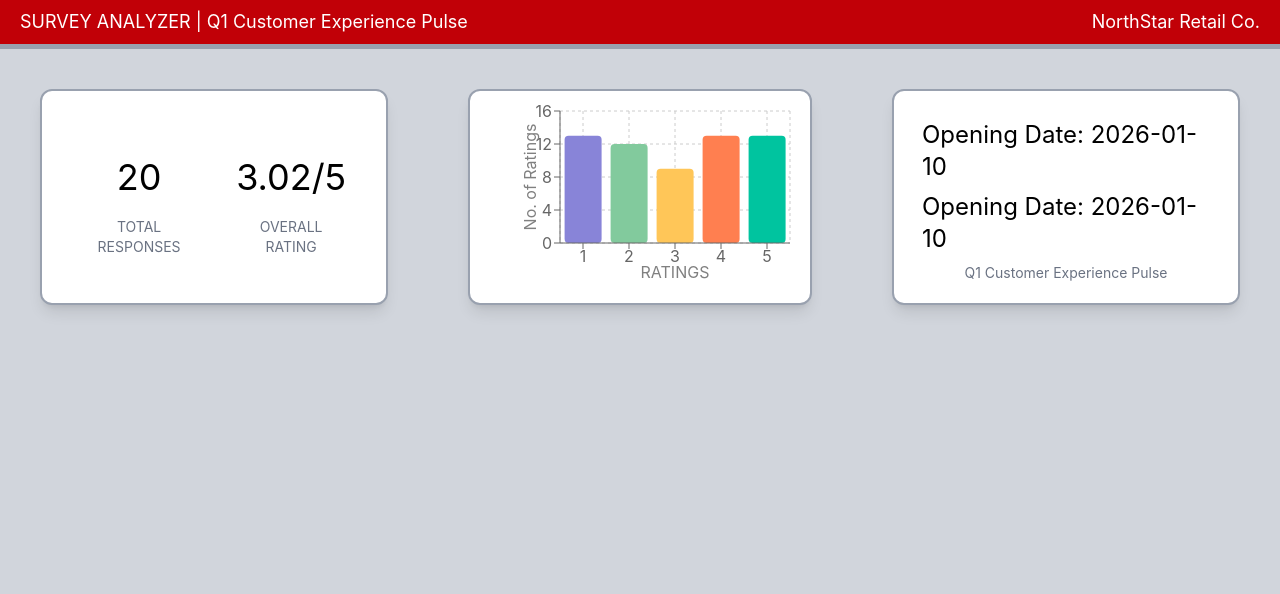
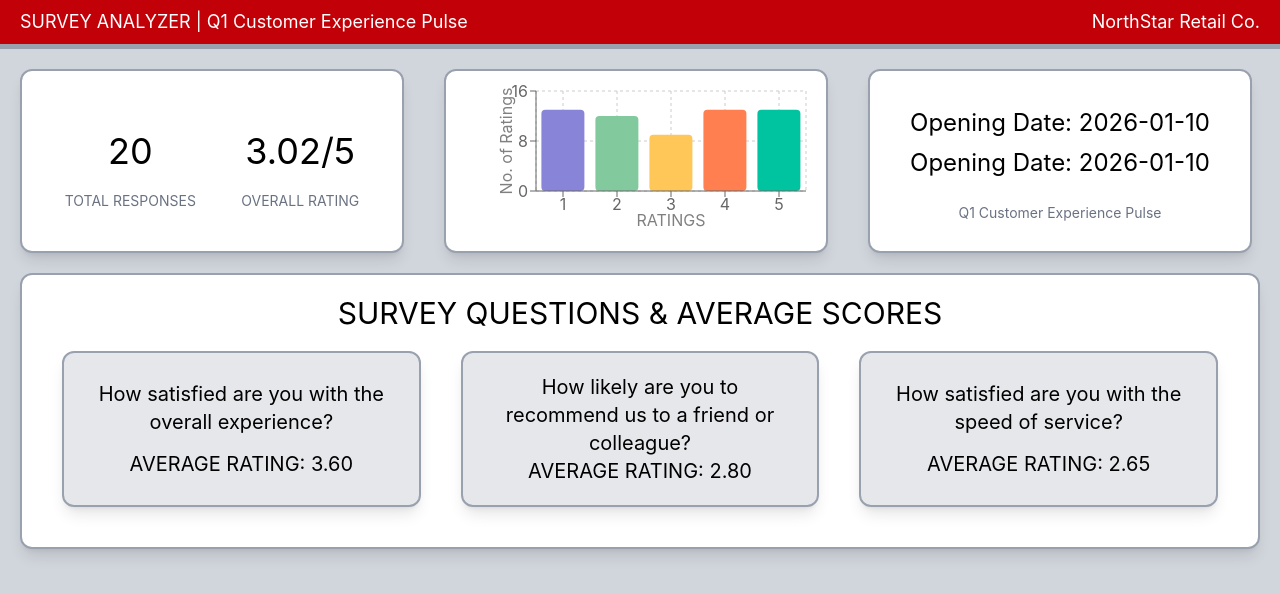
Before and after one commit to Rounik25/Dashboard-React-Tailwind, a React (Vite) app: page / in a window 1280 px wide. Shown: the top 594 px of the page. Built offline with nearby package versions, Linux system fonts and the light colour scheme.

Commit message:
added Question section

```diff
--- a/src/App.jsx
+++ b/src/App.jsx
@@ -9,8 +9,8 @@ function App() {
     <div className="bg-gray-300 h-screen">
       <Header data={data} />
       <KPI data={data} />
-      <Question />
-      <FilteredData />
+      <Question data={data} />
+      <FilteredData data={data} />
     </div>
   )
 }
--- a/src/Sections/Question.jsx
+++ b/src/Sections/Question.jsx
@@ -1,5 +1,20 @@
-export function Question(){
+import { QuestionCard } from "../components/Question/QuestionCard"
+
+export function Question({data}){
+    const questions=data.survey.questions
+    let id=0
+    console.log(questions.length)
     return (
-        <></>
+        <div className="flex flex-col mx-5 bg-white p-5 rounded-xl shadow-lg border-2 border-gray-400  justify-around">
+            <div className="text-center text-3xl">SURVEY QUESTIONS & AVERAGE SCORES</div>
+            <div className="flex">
+                {questions.map(question => {
+                    {id++}
+                    return(
+                        <QuestionCard key={id} data={data} text={question.text} id={id} />
+                    )
+                })}
+            </div>
+        </div>
     )
 }
--- a/src/components/KPI/KPI1.jsx
+++ b/src/components/KPI/KPI1.jsx
@@ -6,7 +6,7 @@ export function KPI1({data}){
     })
     rating = rating / (responses.length * 3)
     return (
-        <div className="flex m-10 bg-white p-5 rounded-xl shadow-lg border-2 border-gray-400 w-3/10 justify-around">
+        <div className="flex m-5 bg-white p-5 rounded-xl shadow-lg border-2 border-gray-400 w-3/10 justify-around">
             <div className="flex flex-col justify-center items-center text-center m-5 ">
                 <div className="flex h-20 items-center text-4xl">
                     {Object.keys(responses).length}
--- a/src/components/KPI/KPI2.jsx
+++ b/src/components/KPI/KPI2.jsx
@@ -20,11 +20,8 @@ export function KPI2({data}){
         })
     }
 
-    console.log(chartData)
-
-
     return (
-        <div className="flex m-10 bg-white rounded-xl shadow-lg border-2 border-gray-400 w-3/10 justify-around">
+        <div className="flex m-5 bg-white rounded-xl shadow-lg border-2 border-gray-400 w-3/10 justify-around">
             <Chart data={chartData} />
         </div>
     )
--- a/src/components/KPI/KPI3.jsx
+++ b/src/components/KPI/KPI3.jsx
@@ -1,6 +1,6 @@
 export function KPI3({data}){
     return (
-        <div className="flex flex-col items-center m-10 bg-white p-5 rounded-xl shadow-lg border-2 border-gray-400 w-3/10 justify-around">
+        <div className="flex flex-col items-center m-5 bg-white p-5 rounded-xl shadow-lg border-2 border-gray-400 w-3/10 justify-around">
             <div>
                 <div className="text-2xl m-2">
                     {`Opening Date: ${data.survey.open_date}`}
--- /dev/null
+++ b/src/components/Question/QuestionCard.jsx
@@ -0,0 +1,17 @@
+export function QuestionCard({data, text, id}){
+    const responses = data.responses
+    let rating = 0;
+    responses.map(response => {
+        if (id === 1) rating+=response.q1_rating
+        if (id === 2) rating+=response.q2_rating
+        if (id === 3) rating+=response.q3_rating
+    })
+    const avgRating = (rating/responses.length).toFixed(2)
+
+    return(
+        <div className="flex flex-col m-5 bg-gray-200 p-5 rounded-xl shadow-lg border-2 border-gray-400 w-3/10 justify-around text-center">
+            <div className="text-xl">{text}</div>
+            <div className="text-xl">AVERAGE RATING: {avgRating}</div>
+        </div>
+    )
+}
```
